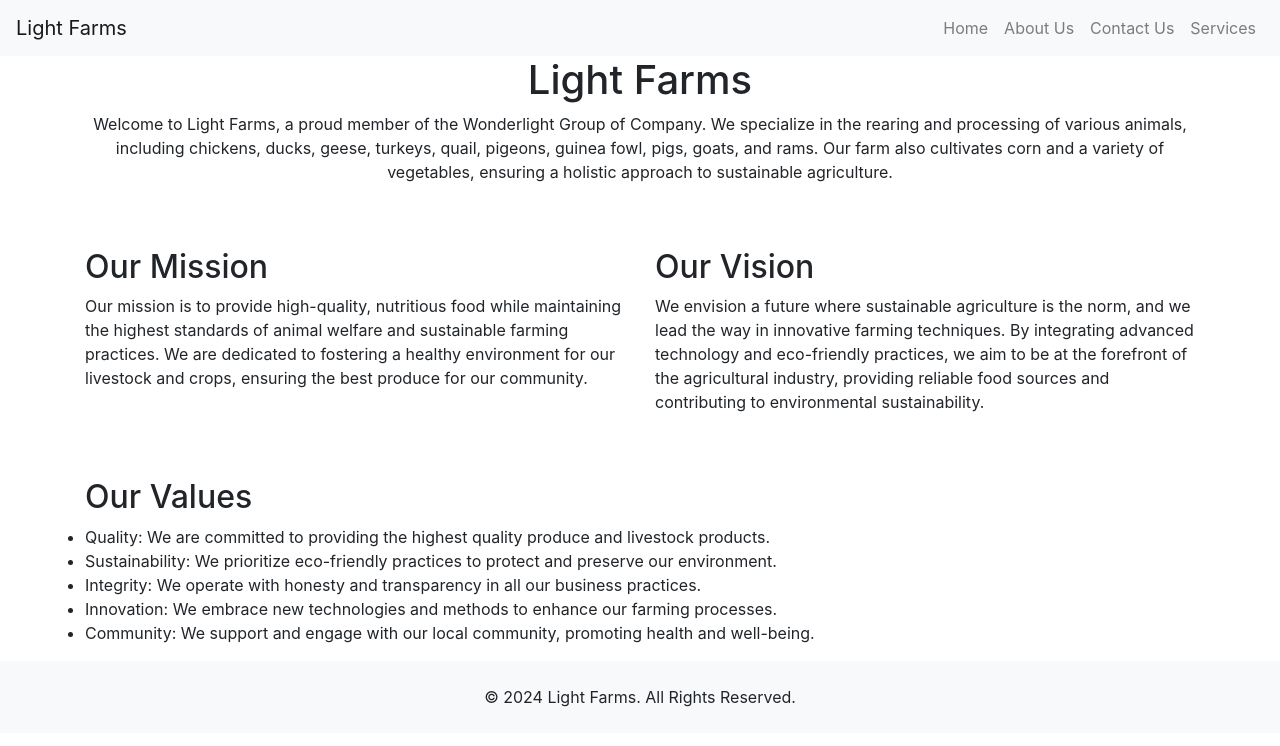
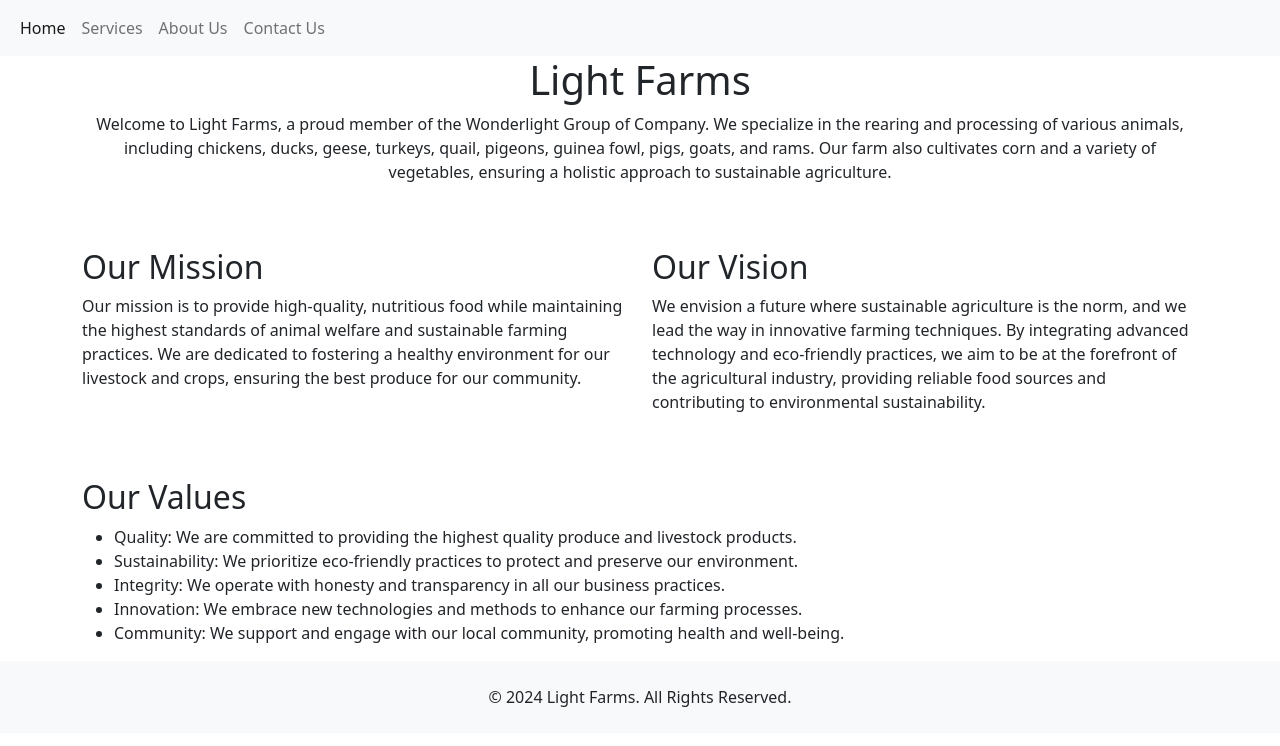
Before and after one commit to litteup/kodecamp4.0FE-task4, a plain HTML site: page pages/about.html in a window 1280 px wide. Drawn offline with nearby package versions, Linux system fonts and the light colour scheme.

Commit message:
about navbar modified

```diff
--- a/pages/about.html
+++ b/pages/about.html
@@ -7,31 +7,43 @@
     <meta charset="UTF-8">
     <meta name="viewport" content="width=device-width, initial-scale=1.0">
     <title>About Us - Light Farms</title>
-    <link rel="stylesheet" href="https://stackpath.bootstrapcdn.com/bootstrap/4.5.2/css/bootstrap.min.css">
+     <!-- Favicon -->
+    <link rel="apple-touch-icon" sizes="180x180" href="../images/favicon/thinking-face-emoji/apple-touch-icon.png">
+    <link rel="icon" type="image/png" sizes="32x32" href="../images/favicon/thinking-face-emoji//favicon-32x32.png">
+    <link rel="icon" type="image/png" sizes="16x16" href="../images/favicon/thinking-face-emoji//favicon-16x16.png">
+    <link rel="manifest" href="../images/favicon/thinking-face-emoji//site.webmanifest">
+
+    <!-- Boostrap -->
+    <link href="https://cdn.jsdelivr.net/npm/bootstrap@5.2.3/dist/css/bootstrap.min.css" rel="stylesheet" integrity="sha384-rbsA2VBKQhggwzxH7pPCaAqO46MgnOM80zW1RWuH61DGLwZJEdK2Kadq2F9CUG65" crossorigin="anonymous">
+
     <link rel="stylesheet" href="../styles/index.css">
 </head>
 <body>
-    <!-- Navigation Bar -->
-    <nav class="navbar navbar-expand-lg navbar-light bg-light">
-        <a class="navbar-brand" href="#">Light Farms</a>
-        <button class="navbar-toggler" type="button" data-toggle="collapse" data-target="#navbarNav" aria-controls="navbarNav" aria-expanded="false" aria-label="Toggle navigation">
+   <nav class="navbar navbar-expand-lg bg-light">
+        <div class="container-fluid">
+          <button class="navbar-toggler" type="button" data-bs-toggle="collapse" data-bs-target="#navbarSupportedContent" aria-controls="navbarSupportedContent" aria-expanded="false" aria-label="Toggle navigation">
             <span class="navbar-toggler-icon"></span>
           </button>
-        <div class="collapse navbar-collapse" id="navbarNav">
-            <ul class="navbar-nav ml-auto">
+          <div class="collapse navbar-collapse" id="navbarSupportedContent">
+            <ul class="navbar-nav me-auto mb-2 mb-lg-0">
               <li class="nav-item">
-                    <a class="nav-link" href="../index.html">Home</a>
-                </li>
-                <li class="nav-item">
-                    <a class="nav-link" href="./about.html">About Us</a>
-                </li>
-                <li class="nav-item">
-                    <a class="nav-link" href="./contact.html">Contact Us</a>
+                <a class="nav-link active" aria-current="page" href="../index.html">Home</a>
               </li>
               <li class="nav-item">
                 <a class="nav-link" href="./services.html">Services</a>
               </li>
+
+              <li class="nav-item">
+                <a class="nav-link" href="./about.html">About Us</a>
+              </li>
+
+              <li class="nav-item">
+                <a class="nav-link" href="./contact.html">Contact Us</a>
+              </li>
+
+
             </ul>
+          </div>
         </div>
       </nav>
 
@@ -76,5 +88,7 @@
         </div>
     </footer>
 
+<script src="https://cdn.jsdelivr.net/npm/bootstrap@5.2.3/dist/js/bootstrap.bundle.min.js" integrity="sha384-kenU1KFdBIe4zVF0s0G1M5b4hcpxyD9F7jL+jjXkk+Q2h455rYXK/7HAuoJl+0I4" crossorigin="anonymous"></script>
+
 </body>
 </html>
```
Also changed, not shown: index.html (+3 -0 lines), pages/contact.html (+8 -4 lines), pages/services.html (+7 -4 lines), 1 other file. Lines whose indentation alone changed are shown as unchanged.
